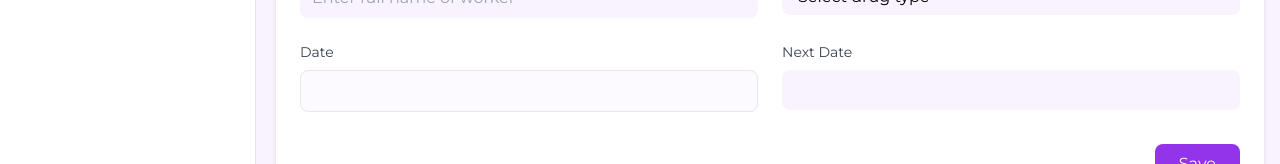
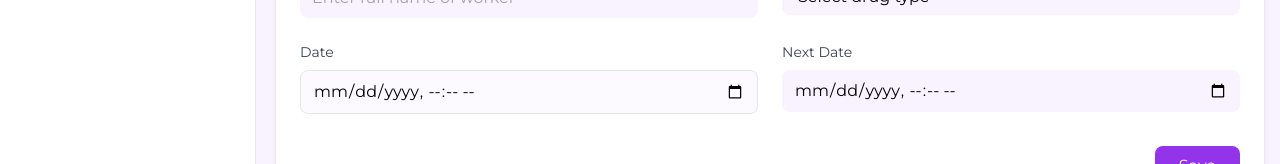
Before and after one commit to Rdilshan/HAMMH, a Next.js app: page /dashboard/patients/1/injection/responsibility in a window 1280 px wide. Shown: the part 386-550 px from the top of the page. Built offline with nearby package versions, Linux system fonts and the light colour scheme; no server answers; the database is empty.

Commit message:
chage injection

```diff
--- a/src/app/dashboard/patients/[id]/injection/page.tsx
+++ b/src/app/dashboard/patients/[id]/injection/page.tsx
@@ -83,7 +83,7 @@ const InjectionRecordsSection = () => {
         <div className="flex justify-between items-center mb-6">
           <h2 className="text-lg font-semibold text-gray-800">INJECTION RECORDS</h2>
           <button
-           onClick={() => router.push('/dashboard/patients/1/injection/responsibility')}
+           onClick={() => router.push(`/dashboard/patients/${id}/injection/responsibility`)}
           className="bg-purple-600 hover:bg-purple-700 text-white px-4 py-2 rounded-lg transition-colors duration-200 focus:outline-none focus:ring-2 focus:ring-purple-500 focus:ring-opacity-50">
             Add new
           </button>
--- a/src/app/dashboard/patients/[id]/injection/responsibility/page.tsx
+++ b/src/app/dashboard/patients/[id]/injection/responsibility/page.tsx
@@ -9,7 +9,7 @@ const ResponsibilityForm = () => {
   const [nurseName, setnurseName] = useState('');
   const [socialWorkers, setsocialWorkers] = useState('');
   const [drugType, setdrugType] = useState('');
-  const [Date ,setDate ] = useState('');
+  const [TodayDate ,setDate ] = useState('');
   const [NextDate ,setNextDate ] = useState('');
   const [isLoading, setIsLoading] = useState(false);
   const router = useRouter();
@@ -31,9 +31,9 @@ const ResponsibilityForm = () => {
                     nurseName:nurseName,
                     socialWorkers:socialWorkers,
                     drugType:drugType,
-                    Date:Date,
-                    NextDate:NextDate,
-                    patient_id: Number(`${id}`),
+                    Date:new Date(TodayDate).toISOString(),
+                    NextDate:new Date(NextDate).toISOString(),
+                    // patient_id: Number(`${id}`),
                 }),
             });
 
@@ -46,7 +46,7 @@ const ResponsibilityForm = () => {
             if (response.ok) {
                 toast.success('Admit registered successfully!');
                 setTimeout(() => {
-                    router.push(`/dashboard/patients/${id}/injection`);
+                    window.location.href = `/dashboard/patients/${id}/injection`;
                 }, 500);
             } else {
                 const errorMsg = data?.error;
@@ -158,10 +158,10 @@ const ResponsibilityForm = () => {
             Date
           </label>
           <input
-            type="text"
+            type="datetime-local"
             id="Date"
             name="Date"
-            value={Date}
+            value={TodayDate}
             onChange={(e) => setDate(e.target.value)}
             className="w-full px-3 py-2 rounded-lg bg-purple-50/50 border bg-[#F8F3FF] text-black outline-none"
           />
@@ -176,7 +176,7 @@ const ResponsibilityForm = () => {
             Next Date
           </label>
           <input
-            type="text"
+            type="datetime-local"
             id="NextDate"
             name="NextDate"
             value={NextDate}
```
